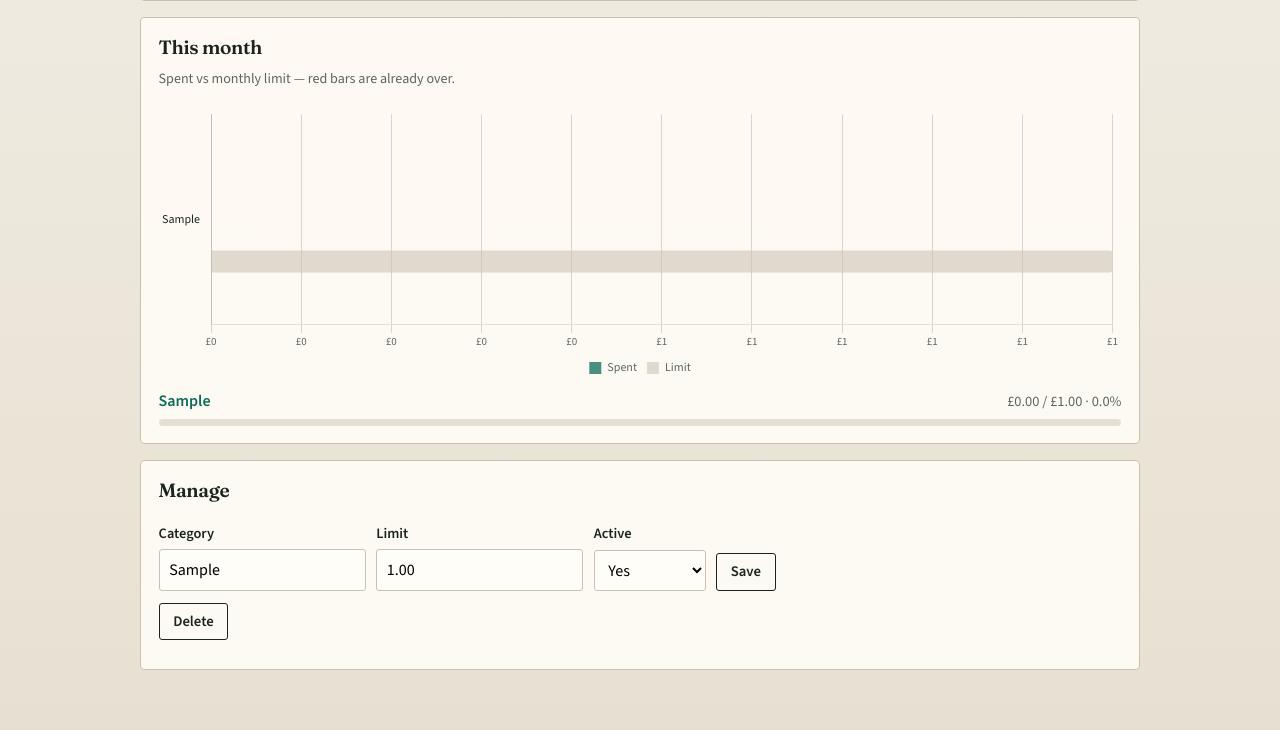
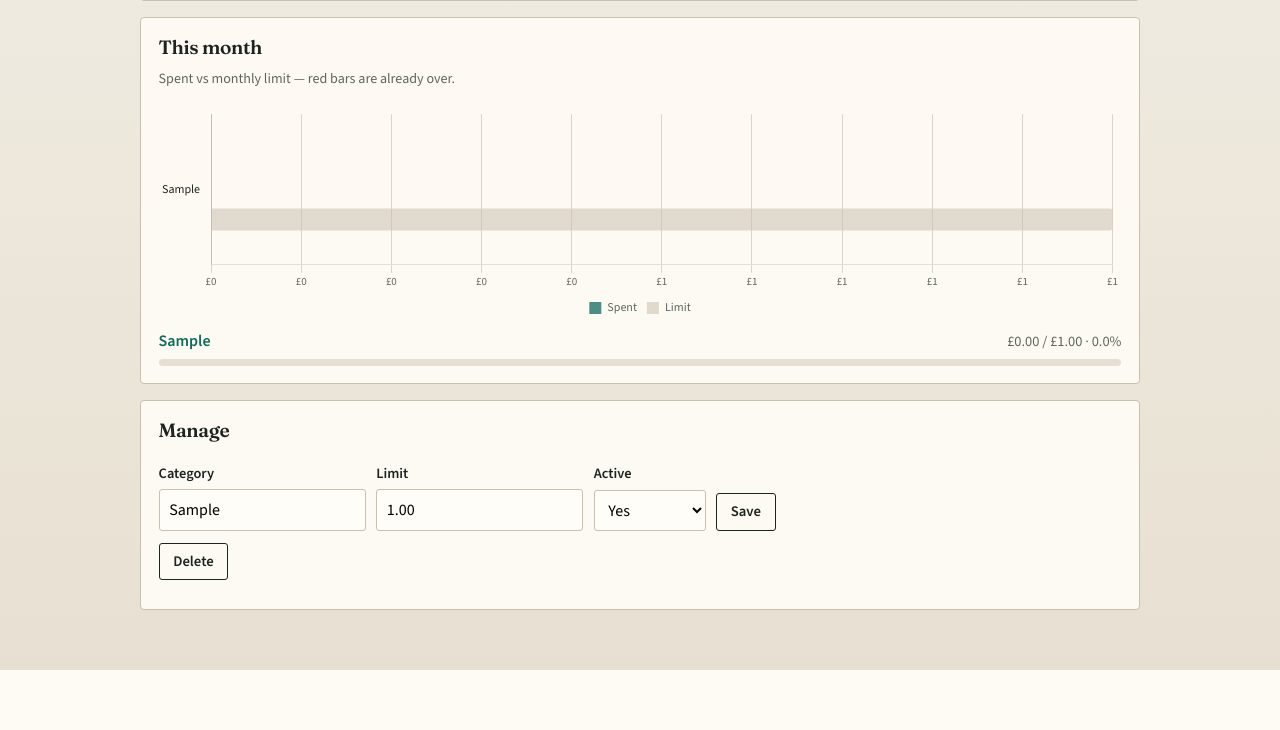
Before and after one commit to jollybully/monzo-finance-dashboard, a FastAPI app: page /budgets in a window 1280 px wide. Shown: the part 335-1065 px from the top of the page. After the commit the page ends 1005 px from the top, so only its background shows below. Run offline with FastAPI, Linux system fonts and the light colour scheme; tables that the repository leaves empty hold one stand-in row (values such as "Sample post").

Commit message:
Enhance chart rendering and template updates
- Adjusted chart frame height dynamically to accommodate varying label lengths, preventing auto-skipping of category labels in Chart.js.
- Updated spending template to improve clarity, changing section titles and descriptions for better user understanding of spending categories.

```diff
--- a/app/static/charts.js
+++ b/app/static/charts.js
@@ -214,6 +214,11 @@
       overs[i] ? t.danger : hexToRgba(t.accent, 0.75)
     );
     const limits = data.limits;
+    // Grow frame so Chart.js does not auto-skip category labels.
+    const frame = canvas.closest(".chart-frame");
+    if (frame && labels.length) {
+      frame.style.height = Math.max(220, labels.length * 38 + 48) + "px";
+    }
     const datasets = [
       {
         label: data.value_label || "Spent",
@@ -262,7 +267,13 @@
           y: {
             ...baseOptions(t).scales.y,
             grid: { display: false },
-            ticks: { color: t.ink, font: { family: t.body, size: 12 } },
+            ticks: {
+              color: t.ink,
+              font: { family: t.body, size: 12 },
+              autoSkip: false,
+              maxRotation: 0,
+              minRotation: 0,
+            },
           },
         },
       },
--- a/app/templates/spending.html
+++ b/app/templates/spending.html
@@ -11,10 +11,10 @@
 
   {% if category_mix_chart %}
   <div class="panel chart-panel">
-    <h2>Category mix</h2>
-    <p class="hint">Discretionary spend this pay period — where the money is going.</p>
+    <h2>Spend by category</h2>
+    <p class="hint">Discretionary outflows this pay period, largest categories first.</p>
     <div class="chart-frame tall" data-chart="horizontalBars" data-chart-data="category-mix-data">
-      <canvas aria-label="Category spend mix"></canvas>
+      <canvas aria-label="Spend by category this pay period"></canvas>
     </div>
     <script type="application/json" id="category-mix-data">{{ category_mix_chart | chart_json | safe }}</script>
   </div>
```
